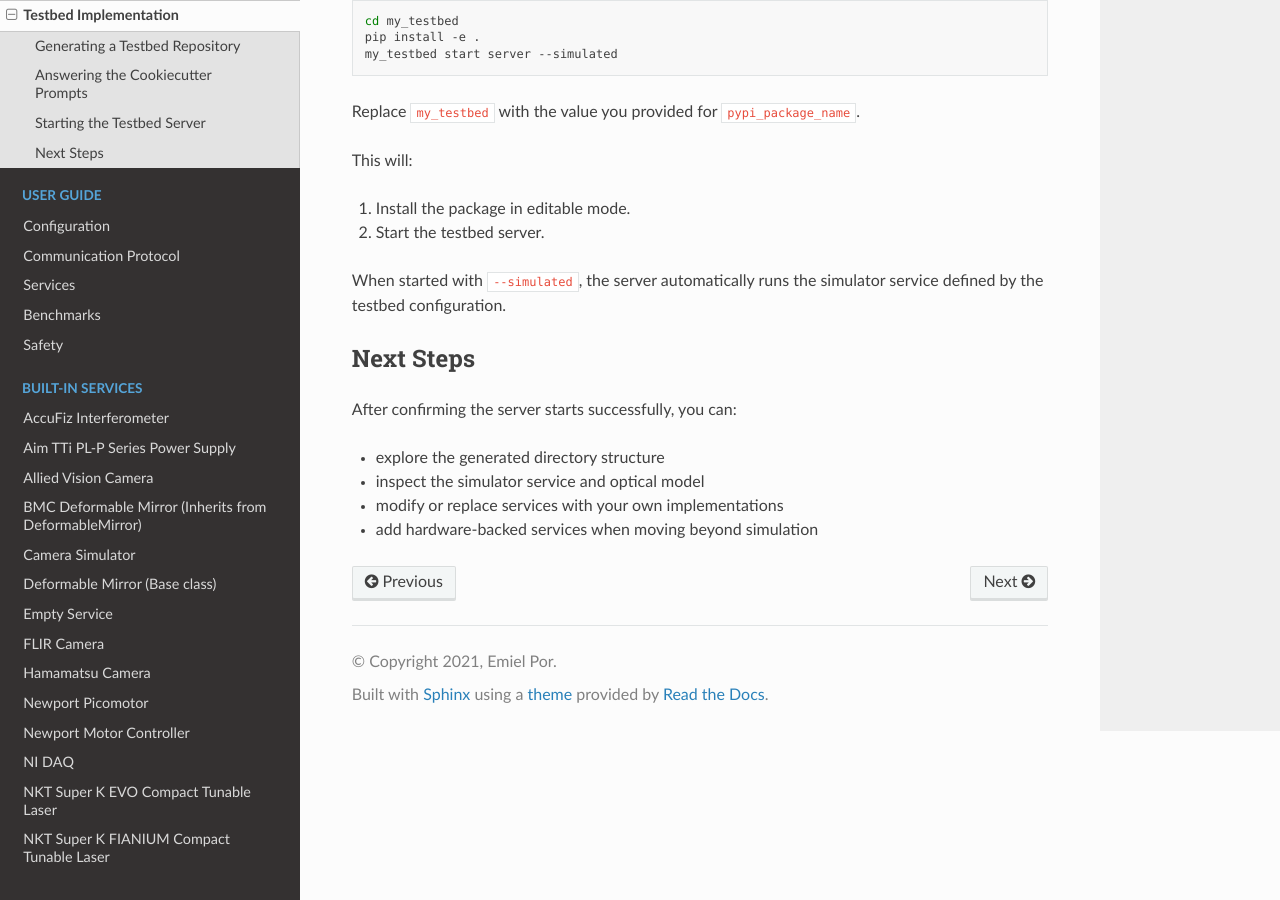
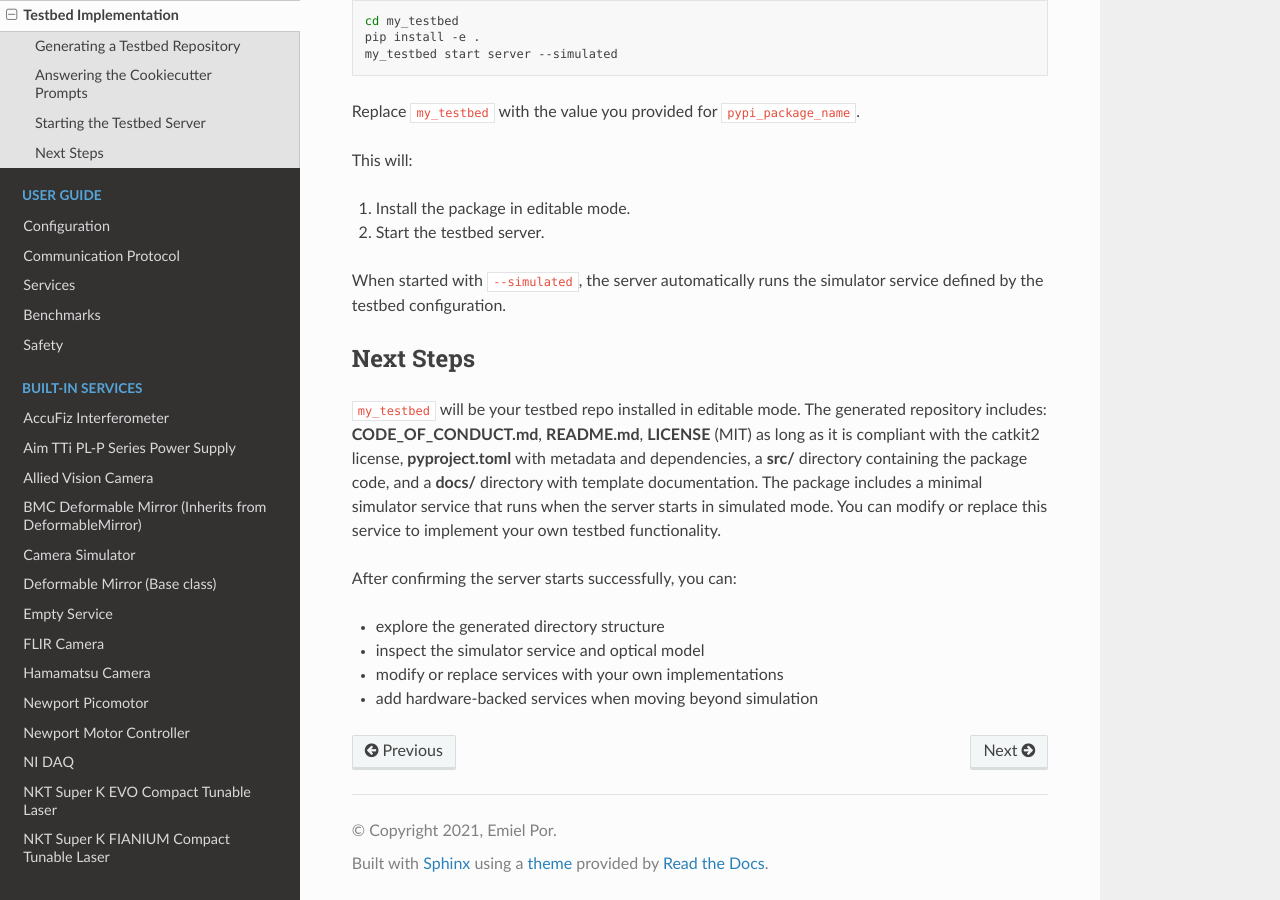
Before and after one commit to spacetelescope/catkit2, a Sphinx documentation site: the page built from docs/testbed_implementation.rst, in a window 1280 px wide and 900 px high, scrolled down 1981 px. Built offline with Sphinx 7.4.7 and the Read the Docs theme 3.1.0, drawn with Linux system fonts in a browser that asks for light colours.

Commit message:
Adding a description of what's in the repo directory

```diff
--- a/docs/testbed_implementation.rst
+++ b/docs/testbed_implementation.rst
@@ -96,6 +96,9 @@ When started with ``--simulated``, the server automatically runs the simulator s
 Next Steps
 ----------
 
+``my_testbed`` will be your testbed repo installed in editable mode. The generated repository includes:
+**CODE_OF_CONDUCT.md**, **README.md**, **LICENSE** (MIT) as long as it is compliant with the catkit2 license, **pyproject.toml** with metadata and dependencies, a **src/** directory containing the package code, and a **docs/** directory with template documentation. The package includes a minimal simulator service that runs when the server starts in simulated mode. You can modify or replace this service to implement your own testbed functionality.
+
 After confirming the server starts successfully, you can:
 
 - explore the generated directory structure
```
